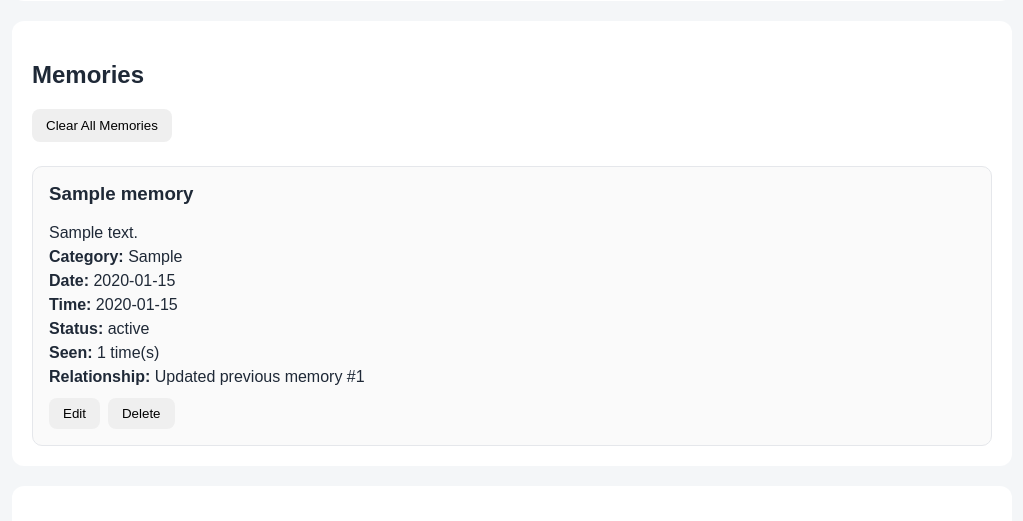
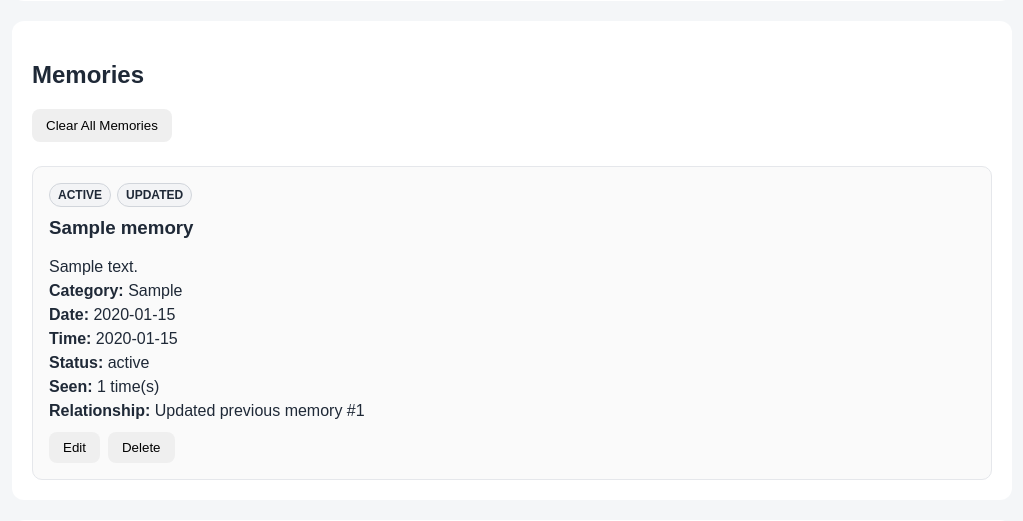
Before and after one commit to Thilinapri/AI-Personal-Assistant, a Flask app: page / in a window 1280 px wide. Shown: the part 322-843 px from the top of the page, without its empty margins (128-1151 px from the left). Run offline with Flask 3, Linux system fonts and the light colour scheme; data comes from the database, SQL or seed files in the repository; tables that the repository leaves empty hold one stand-in row (values such as "Sample post").

Commit message:
add memory lifecycle badges

```diff
--- a/web/static/css/style.css
+++ b/web/static/css/style.css
@@ -45,6 +45,23 @@ section {
     margin-top: 12px;
     border-radius: 10px;
     background: #fafafa;
+}
+
+.lifecycle-badges {
+    display: flex;
+    flex-wrap: wrap;
+    gap: 6px;
+    margin-bottom: 10px;
+}
+
+.lifecycle-badge {
+    display: inline-block;
+    padding: 4px 8px;
+    border: 1px solid #d1d5db;
+    border-radius: 999px;
+    font-size: 12px;
+    font-weight: 600;
+    background: #f3f4f6;
 }
 
 .memory-card h3 {
--- a/web/static/js/app.js
+++ b/web/static/js/app.js
@@ -189,6 +189,59 @@ async function loadMemories() {
                 document.createElement("div");
 
             card.className = "memory-card";
+
+            const lifecycleBadges =
+                document.createElement("div");
+
+            lifecycleBadges.className =
+                "lifecycle-badges";
+
+            const activeBadge =
+                document.createElement("span");
+
+            activeBadge.className =
+                "lifecycle-badge";
+
+            activeBadge.textContent =
+                "ACTIVE";
+
+            lifecycleBadges.appendChild(
+                activeBadge
+            );
+
+            if (memory.supersedes_id !== null) {
+                const updatedBadge =
+                    document.createElement("span");
+
+                updatedBadge.className =
+                    "lifecycle-badge";
+
+                updatedBadge.textContent =
+                    "UPDATED";
+
+                lifecycleBadges.appendChild(
+                    updatedBadge
+                );
+            }
+
+            if (memory.seen_count > 1) {
+                const duplicateBadge =
+                    document.createElement("span");
+
+                duplicateBadge.className =
+                    "lifecycle-badge";
+
+                duplicateBadge.textContent =
+                    `DUPLICATE SEEN ×${memory.seen_count}`;
+
+                lifecycleBadges.appendChild(
+                    duplicateBadge
+                );
+            }
+
+            card.appendChild(
+                lifecycleBadges
+            );
 
             const title =
                 document.createElement("h3");
```
